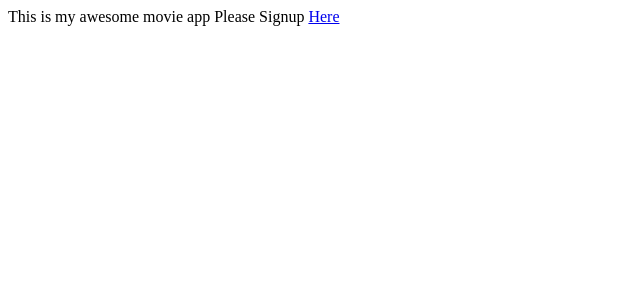
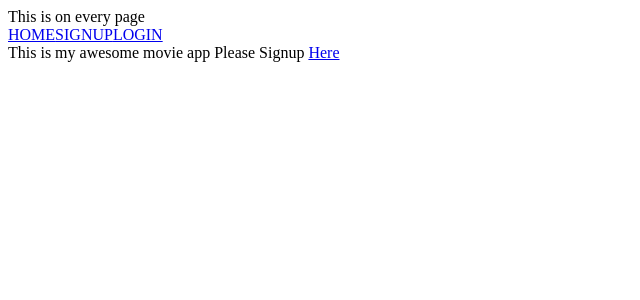
Before and after one commit to Combatd/react-start-practice, a Next.js app in the folder sea_react/: page / in a window 1280 px wide. Shown: the top 300 px of the page, without its empty margins (0-640 px from the left). Built offline with nearby package versions, Linux system fonts and the light colour scheme.

Commit message:
Add links to NavBar"

```diff
--- /dev/null
+++ b/sea_react/pages/_app.js
@@ -0,0 +1,14 @@
+import Navbar from '../src/components/Navbar'
+
+function MyApp({ Component, pageProps }) {
+    return (
+        <div>
+            This is on every page
+            <Navbar />
+            <Component {...pageProps} />
+        </div>
+
+    )
+}
+
+export default MyApp;
--- a/sea_react/src/components/Navbar/index.js
+++ b/sea_react/src/components/Navbar/index.js
@@ -1,8 +1,19 @@
 import React from 'react';
+import Link from 'next/link';
 
 function Navbar() {
     return (
-        <div>Navbar</div>
+        <div>
+            <Link href="/">
+                <a>HOME</a>
+            </Link>
+            <Link href="/signup">
+                <a>SIGNUP</a>
+            </Link>
+            <Link href="/login">
+                <a>LOGIN</a>
+            </Link>
+        </div>
     )
 }
 
```
